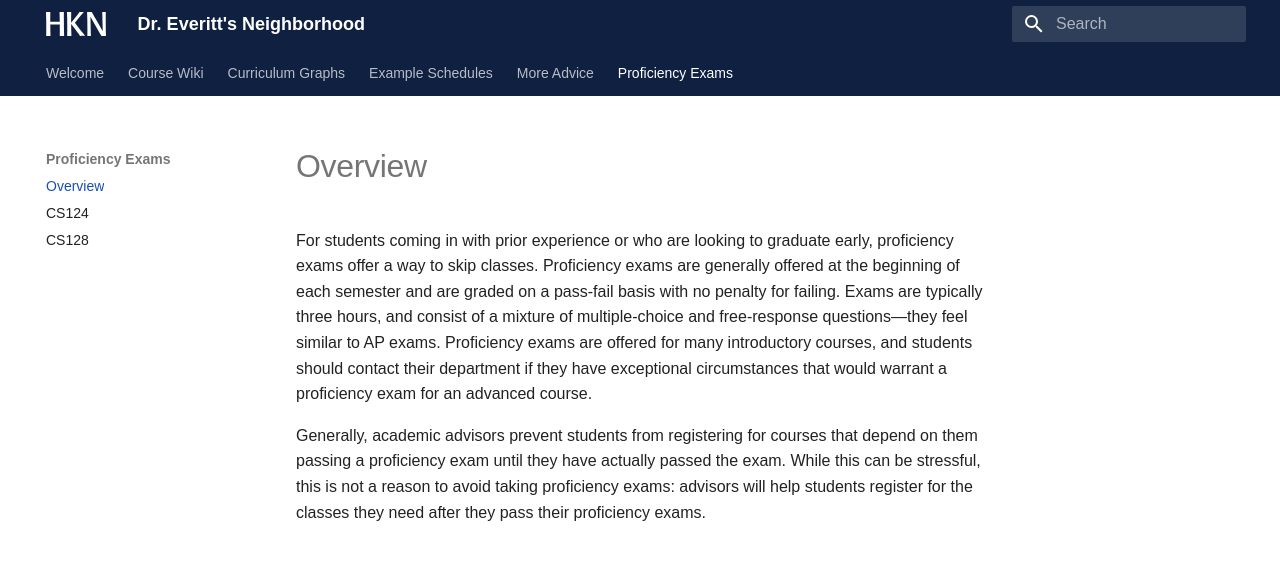
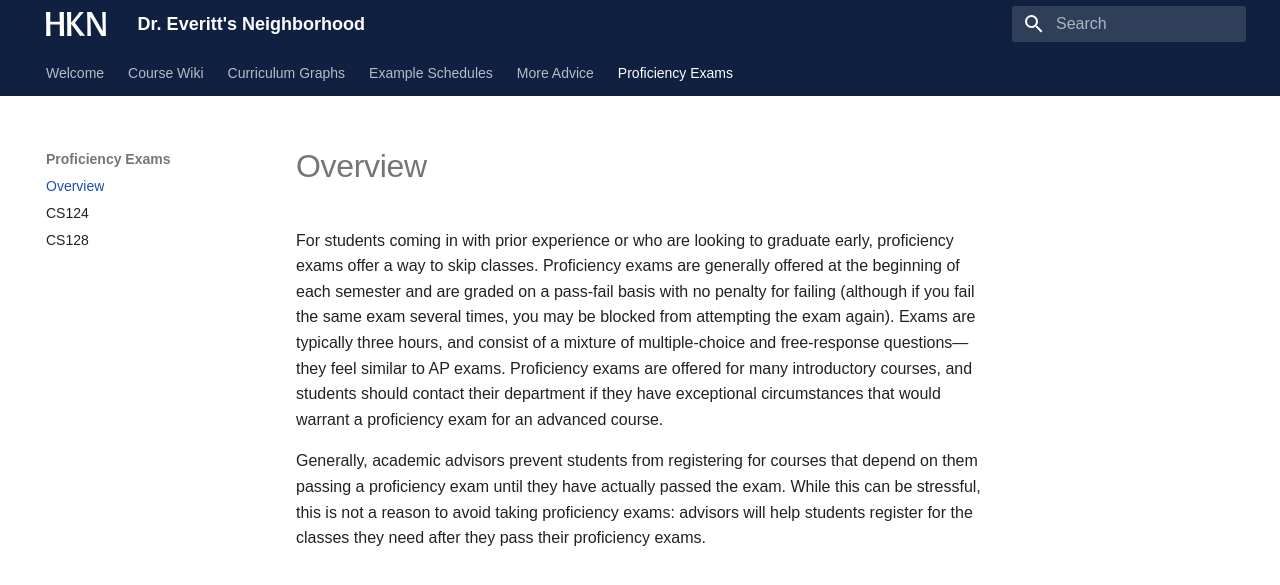
Before and after one commit to hkn-alpha/wiki, an MkDocs documentation site: the page built from docs/Proficiency Exams/index.md, in a window 1280 px wide. Shown: the top 585 px of the page. Built offline with MkDocs 1.6.1 and Material for MkDocs 9.7.7, drawn with Linux system fonts in a browser that asks for light colours; some web fonts are replaced.

Commit message:
add explanation of fail penalty

```diff
--- a/docs/Proficiency Exams/index.md
+++ b/docs/Proficiency Exams/index.md
@@ -1,5 +1,5 @@
 # Overview
 
-For students coming in with prior experience or who are looking to graduate early, proficiency exams offer a way to skip classes. Proficiency exams are generally offered at the beginning of each semester and are graded on a pass-fail basis with no penalty for failing. Exams are typically three hours, and consist of a mixture of multiple-choice and free-response questions—they feel similar to AP exams. Proficiency exams are offered for many introductory courses, and students should contact their department if they have exceptional circumstances that would warrant a proficiency exam for an advanced course.
+For students coming in with prior experience or who are looking to graduate early, proficiency exams offer a way to skip classes. Proficiency exams are generally offered at the beginning of each semester and are graded on a pass-fail basis with no penalty for failing (although if you fail the same exam several times, you may be blocked from attempting the exam again). Exams are typically three hours, and consist of a mixture of multiple-choice and free-response questions—they feel similar to AP exams. Proficiency exams are offered for many introductory courses, and students should contact their department if they have exceptional circumstances that would warrant a proficiency exam for an advanced course.
 
 Generally, academic advisors prevent students from registering for courses that depend on them passing a proficiency exam until they have actually passed the exam. While this can be stressful, this is not a reason to avoid taking proficiency exams: advisors will help students register for the classes they need after they pass their proficiency exams.
```
